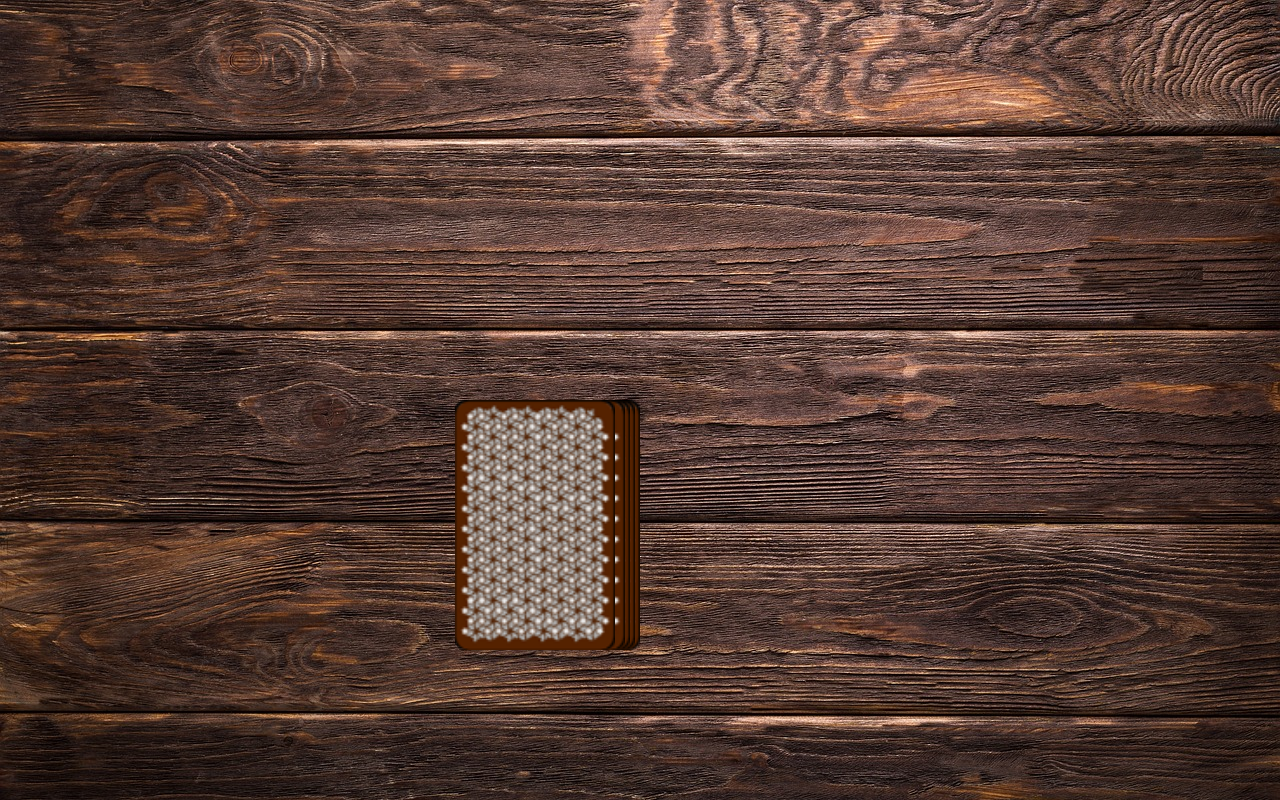
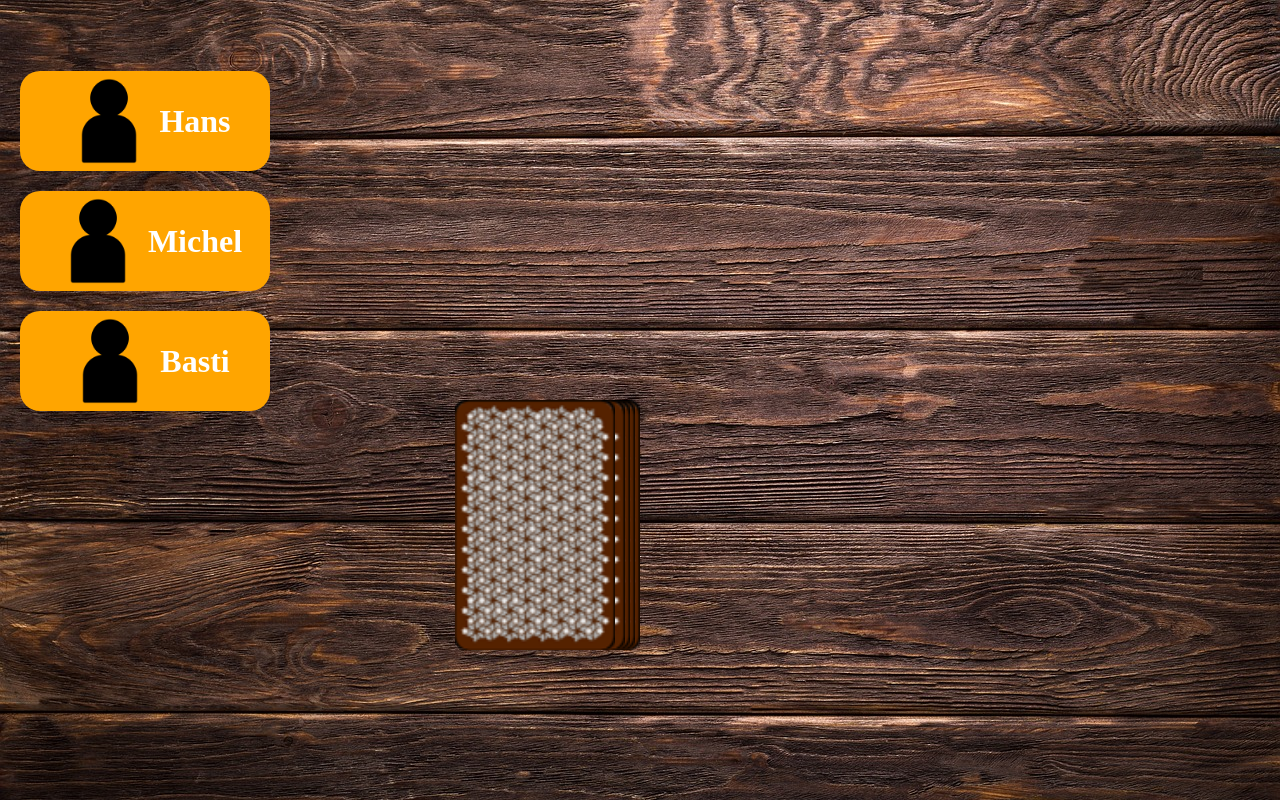
Before and after one commit to michaelwoelfel/ring-of-fire, an Angular app in the folder ringoffire/: page /game in a window 1280 px wide. Built offline with nearby package versions, Linux system fonts and the light colour scheme.

Commit message:
player design

```diff
--- a/ringoffire/src/app/app.module.ts
+++ b/ringoffire/src/app/app.module.ts
@@ -5,12 +5,14 @@ import { AppRoutingModule } from './app-routing.module';
 import { AppComponent } from './app.component';
 import { StartScreenComponent } from './start-screen/start-screen.component';
 import { GameComponent } from './game/game.component';
+import { PlayerComponent } from './player/player.component';
 
 @NgModule({
   declarations: [
     AppComponent,
     StartScreenComponent,
-    GameComponent
+    GameComponent,
+    PlayerComponent
   ],
   imports: [
     BrowserModule,
--- a/ringoffire/src/app/game/game.component.html
+++ b/ringoffire/src/app/game/game.component.html
@@ -1,3 +1,7 @@
+<app-player class="player-container"    *ngFor="let player of game.players; let i =index;"  [name] = "player" [ngStyle]="{'top.px': 1 + (i * 120)}">
+
+</app-player>
+
 <div class="playboard">
     <div class="card-stack">
         <img [ngStyle] ="{'right.px': i * 5}"  *ngFor="let c of [1,2,3,4]; let i = index;" src="assets\img\card_cover.png">
--- a/ringoffire/src/app/game/game.component.scss
+++ b/ringoffire/src/app/game/game.component.scss
@@ -42,6 +42,10 @@
     transform: scale(1.2) translateX(200px) translateY(-100px) rotate(20deg);
 }
 
+.player-container {
+    position: absolute;
+}
+
 
 @keyframes pick-card-animation {
     0% {
--- /dev/null
+++ b/ringoffire/src/app/player/player.component.html
@@ -0,0 +1,6 @@
+<div style="top: 50px" class="player-container">
+    <div class="player">
+    <img src="assets\img\person.png">
+    <h1>{{ name }}</h1>
+</div>
+</div>
--- /dev/null
+++ b/ringoffire/src/app/player/player.component.scss
@@ -0,0 +1,21 @@
+.player-container {
+    height:100px;
+    width: 250px;
+    margin-left: 20px;
+    margin-top: 20px;
+    position: absolute;
+    background-color: orange;
+    border-radius: 20px;
+    color: white;
+}
+
+.player {
+    display: flex;
+    justify-content: center;
+    align-items: center;
+    white-space: nowrap;
+
+    img {
+        height: 100px;
+    }
+}
--- /dev/null
+++ b/ringoffire/src/app/player/player.component.ts
@@ -0,0 +1,18 @@
+import { Component, OnInit, Input } from '@angular/core';
+
+@Component({
+  selector: 'app-player',
+  templateUrl: './player.component.html',
+  styleUrls: ['./player.component.scss']
+})
+export class PlayerComponent implements OnInit {
+  @Input() name: string = '';
+  constructor() {
+
+  }
+
+  ngOnInit(): void {
+
+  }
+
+}
--- a/ringoffire/src/models/game.ts
+++ b/ringoffire/src/models/game.ts
@@ -1,5 +1,5 @@
 export class Game {
-    public players: string[] = [];
+    public players: string[] = ['Hans', 'Michel', 'Basti'];
     public stack: string[] = [];
     public playedCard: string[] = [];
     public currentPlayer: number = 0;
```
Also changed, not shown: ringoffire/src/assets/img/person.png (added), 1 other file (tests, documents, lock files or other folders).
